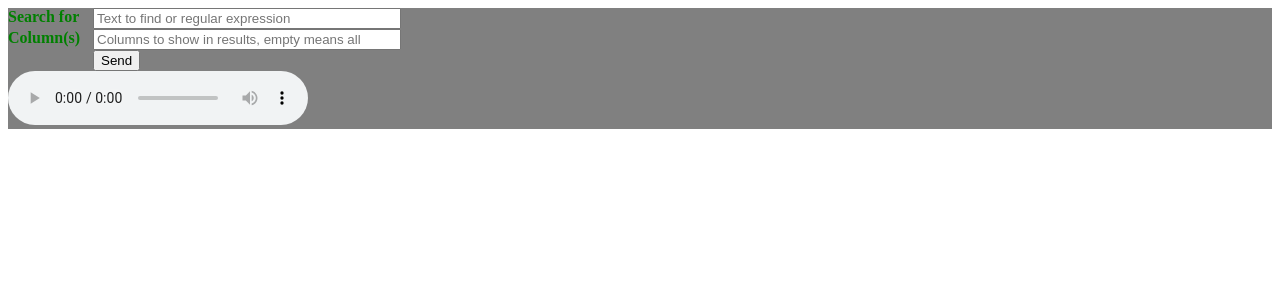
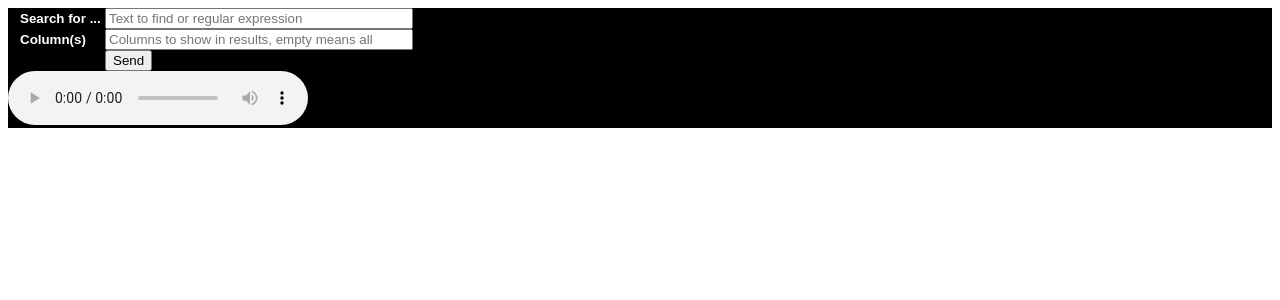
Before and after one commit to adambmarsh/flask_music_search, a Flask app: page /ajax in a window 1280 px wide. Shown: the top 300 px of the page. Run offline with Flask 3, Linux system fonts and the light colour scheme; parts of the project's set-up code (start-up, migrations or seed data) failed here and were passed over.

Commit message:
Blend search area around search fields with player.

```diff
--- a/static/styles.css
+++ b/static/styles.css
@@ -9,9 +9,11 @@ td{
     width: max-content;
 }
 .top-display{
+ font-family: sans-serif;
+ font-size: smaller;
  position: sticky;
   top: 0;
-  background-color: gray;
+  background-color: black;
 }
 div.cell-content {
     /* max-height: 50px; */
@@ -44,9 +46,11 @@ td {
 
 
 label {
-    color: green;
+    color: white;
     font-weight: bold;
     width: 85px;
+    margin-left: 12px;
+    margin-top: 3px;
     float: left;
 }
 
--- a/templates/ajax_test.html
+++ b/templates/ajax_test.html
@@ -23,7 +23,7 @@
 <body>
 <div class="top-display">
   <form id="form">
-    <label>Search for</label>
+    <label>Search for ...</label>
     <input class="in_query" type="text" id="query" placeholder="Text to find or regular expression" />
     <br />
     <label>Column(s)</label>
```
